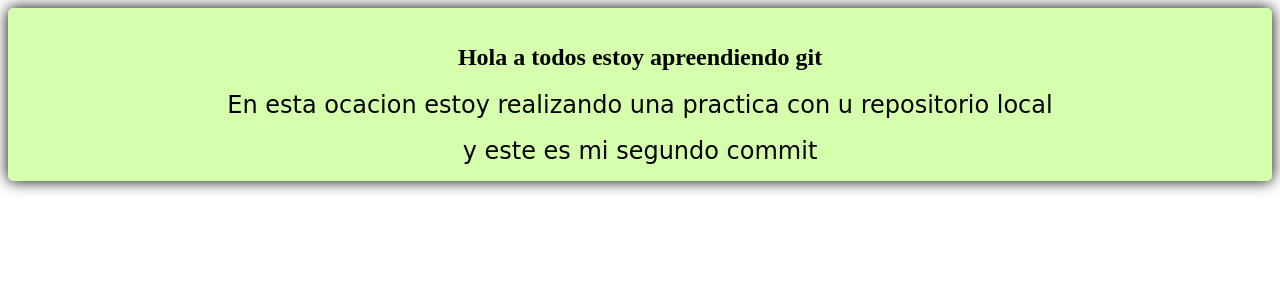
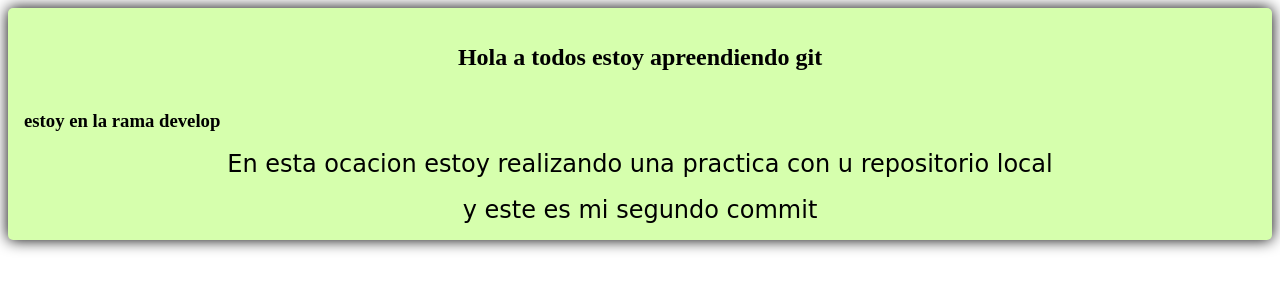
Before and after one commit to efraindelgador27/argentina-programa, a plain HTML site: page front/index.html in a window 1280 px wide. Drawn offline with Linux system fonts and the light colour scheme.

Commit message:
trabajndo en la rama develop

```diff
--- a/front/index.html
+++ b/front/index.html
@@ -10,6 +10,7 @@
 <body>
     <div class="container">
         <h2>Hola a todos estoy apreendiendo git</h2>
+        <h3>estoy en la rama develop</h3>
         <span>
             En esta ocacion estoy realizando una practica con u repositorio local
         </span>
```
